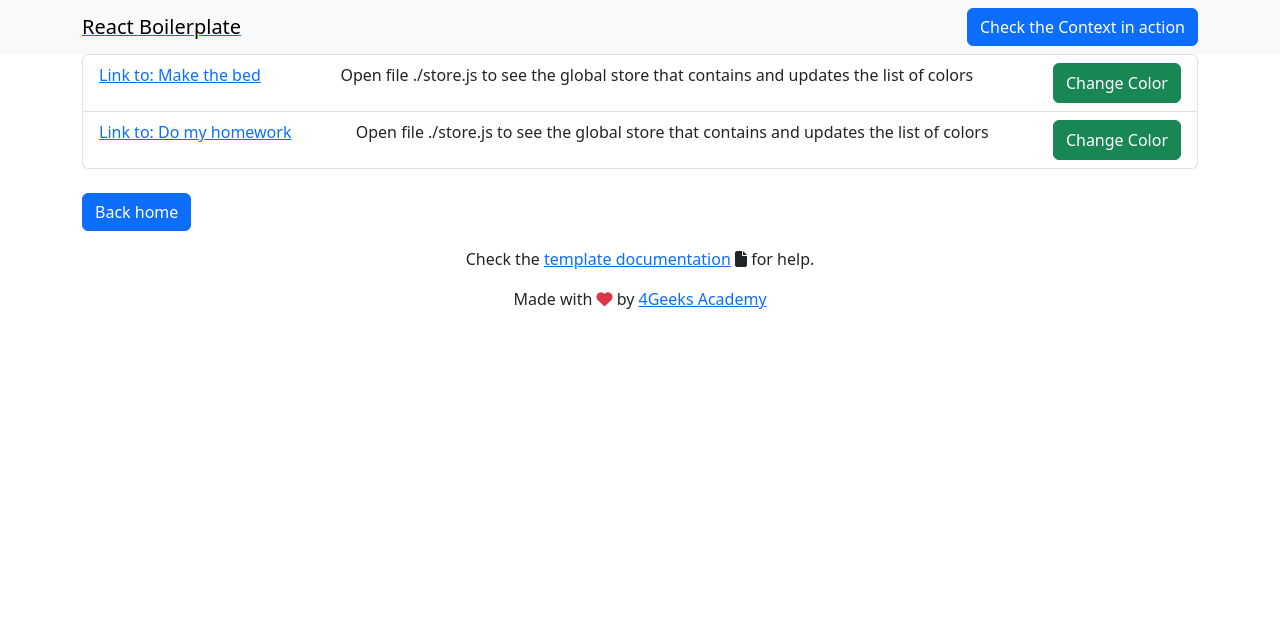
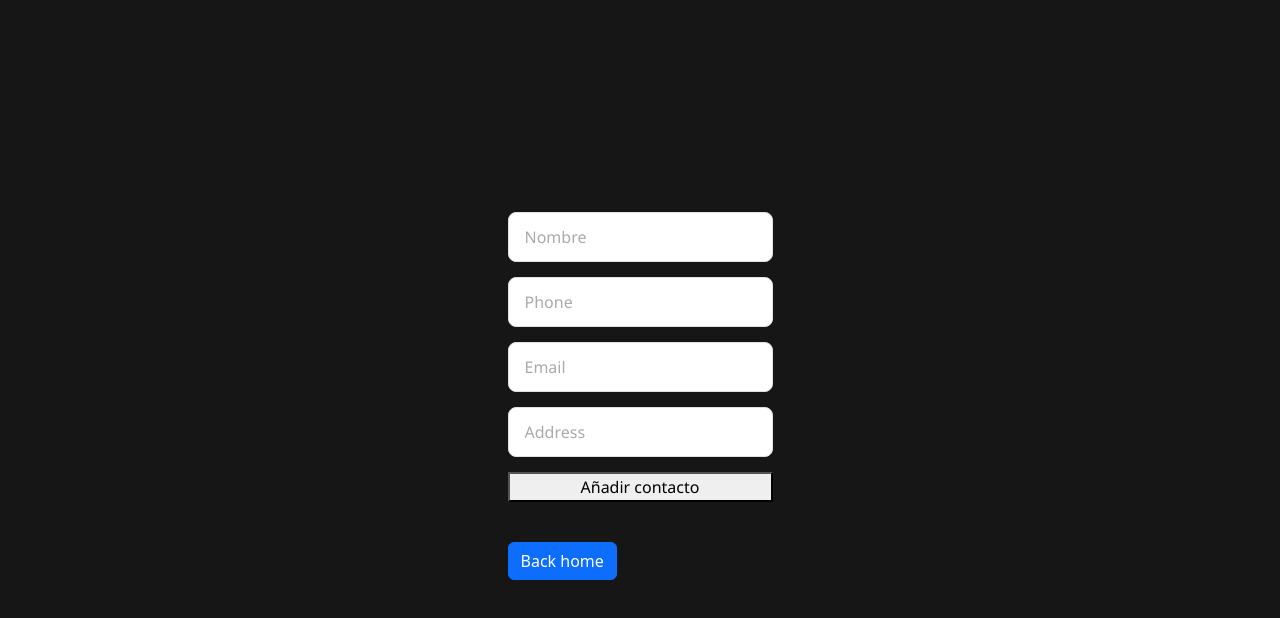
Before and after one commit to 4GeeksAcademy/ContactList-Jose-Angel, a React (Vite) app: page /demo in a window 1280 px wide. Shown: the top 618 px of the page. Built offline with nearby package versions, Linux system fonts and the light colour scheme.

Commit message:
<standar contact list>

```diff
--- a/src/components/Footer.jsx
+++ b/src/components/Footer.jsx
@@ -1,9 +1,9 @@
 export const Footer = () => (
 	<footer className="footer mt-auto py-3 text-center">
-		<p>
+		<p style={{color : "white"}}>
 			Check the <a target="_blank" href="https://4geeks.com/docs/start/start-react-advanced">template documentation</a> <i className="fa-solid fa-file"></i> for help.
 		</p>
-		<p>
+		<p style={{color : "white"}}>
 			Made with <i className="fa fa-heart text-danger" /> by{" "}
 			<a href="http://www.4geeksacademy.com">4Geeks Academy</a>
 		</p>
--- a/src/components/Navbar.jsx
+++ b/src/components/Navbar.jsx
@@ -3,14 +3,14 @@ import { Link } from "react-router-dom";
 export const Navbar = () => {
 
 	return (
-		<nav className="navbar navbar-light bg-light">
+		<nav className="navbar">
 			<div className="container">
 				<Link to="/">
-					<span className="navbar-brand mb-0 h1">React Boilerplate</span>
+					<span className="navbar-brand mb-0 h1">Lista de Contactos</span>
 				</Link>
 				<div className="ml-auto">
 					<Link to="/demo">
-						<button className="btn btn-primary">Check the Context in action</button>
+						<button className="btn btn-primary">Añadir contacto</button>
 					</Link>
 				</div>
 			</div>
--- a/src/index.css
+++ b/src/index.css
@@ -0,0 +1,70 @@
+body{
+    background-color:rgb(22, 22, 22);
+}
+nav {
+    background-color: #202020;
+}
+.contenido-li {
+    background-color: #202020;
+    color: #858484;
+    margin-left: 10px;
+    margin-right: 10px;
+    border-bottom: solid 1px rgba(255, 255, 255, 0.199);
+}
+.contact-list {
+    display: flex;
+    justify-content: center;
+    align-items: center;
+}
+.container-list {
+    height: auto;
+    width: 400px;
+    background-color: #202020;
+    margin-top: 100px;
+    color: rgba(0, 0, 0, 0.486);
+    padding: 0px;
+    padding-left: 10px;
+}
+.Name {
+    color: white;
+}
+.container-inputs{
+    display: grid;
+    justify-content: center;
+    gap: 10px;
+    margin-top: 15%;
+}
+
+.form-container {
+  display: flex;
+  flex-direction: column;
+  gap: 15px;
+  max-width: 400px;
+  margin: 20px auto;
+  font-family: 'Segoe UI', Tahoma, Geneva, Verdana, sans-serif;
+}
+
+.input {
+  padding: 12px 16px;
+  border: 1px solid #e0e0e0;
+  border-radius: 8px;
+  font-size: 16px;
+  color: #333;
+  background-color: #fff;
+  transition: all 0.3s ease;
+  outline: none;
+}
+
+.input::placeholder {
+  color: #aaa;
+  font-weight: 300;
+}
+
+.input:focus {
+  border-color: #4A90E2;
+  box-shadow: 0 0 8px rgba(74, 144, 226, 0.2);
+}
+
+.input:hover {
+  border-color: #ccc;
+}
--- a/src/pages/Demo.jsx
+++ b/src/pages/Demo.jsx
@@ -1,4 +1,5 @@
 // Import necessary components from react-router-dom and other parts of the application.
+import { useState } from "react";
 import { Link } from "react-router-dom";
 import useGlobalReducer from "../hooks/useGlobalReducer";  // Custom hook for accessing the global state.
 
@@ -6,35 +7,77 @@ export const Demo = () => {
   // Access the global state and dispatch function using the useGlobalReducer hook.
   const { store, dispatch } = useGlobalReducer()
 
+  const [inputValueName, setInputValueName] = useState('');
+  const [inputValuePhone, setInputValuePhone] = useState('');
+  const [inputValueEmail, setInputValueEmail] = useState('');
+  const [inputValueAddress, setInputValueAddress] = useState('');
+
+  const handleAddTodo = (e) => {
+    e.preventDefault();
+    if (
+      inputValueName.trim() &&
+      inputValuePhone.trim() &&
+      inputValueEmail.trim() &&
+      inputValueAddress.trim())
+    {
+      dispatch({
+        type: "ADD_CONTACT",
+        payload: {
+          userName: inputValueName,
+          phone: inputValuePhone,
+          email: inputValueEmail,
+          address: inputValueAddress
+        }
+      });
+
+      setInputValueName('');
+      setInputValuePhone('')
+      setInputValueEmail('')
+      setInputValueAddress('')
+    }
+    else {
+      return alert("Tienes que llenar todos los campos")
+    }
+  };
+
+
   return (
-    <div className="container">
-      <ul className="list-group">
-        {/* Map over the 'todos' array from the store and render each item as a list element */}
-        {store && store.todos?.map((item) => {
-          return (
-            <li
-              key={item.id}  // React key for list items.
-              className="list-group-item d-flex justify-content-between"
-              style={{ background: item.background }}>
-
-              {/* Link to the detail page of this todo. */}
-              <Link to={"/single/" + item.id}>Link to: {item.title} </Link>
-
-              <p>Open file ./store.js to see the global store that contains and updates the list of colors</p>
-
-              <button className="btn btn-success"
-                onClick={() => dispatch({
-                  type: "add_task",
-                  payload: { id: item.id, color: '#ffa500' }
-                })}>
-                Change Color
-              </button>
-            </li>
-          );
-        })}
-      </ul>
-      <br />
-
+    <div className="container-inputs">
+      <form  onSubmit={handleAddTodo} className="form-container">
+              <input type="text"
+                placeholder="Nombre"
+                className="input"
+                value={inputValueName}
+                onChange={(e) => setInputValueName(e.target.value)}
+              />
+              <input type="tel"
+                placeholder="Phone"
+                className="input"
+                value={inputValuePhone}
+                //oninput={this.value = this.value.replace(/[^0-9]/g, '')}
+                onChange={(e) => setInputValuePhone(e.target.value)}
+              />
+              <input type="email"
+                placeholder="Email"
+                className="input"
+                value={inputValueEmail}
+                onChange={(e) => setInputValueEmail(e.target.value)}
+              />
+              <input type="text"
+                placeholder="Address"
+                className="input"
+                value={inputValueAddress}
+                onChange={(e) => setInputValueAddress(e.target.value)}
+              />
+              <button type="submit">Añadir contacto</button>
+            </form>
+      {/* Map over the 'todos' array from the store and render each item as a list element */}
+      {store && store.contacts?.map((item) => {
+        return (
+          <div key={item.id} className="contact-card">
+            </div>
+        );
+      })}
       <Link to="/">
         <button className="btn btn-primary">Back home</button>
       </Link>
--- a/src/pages/Home.jsx
+++ b/src/pages/Home.jsx
@@ -6,11 +6,20 @@ export const Home = () => {
   const {store, dispatch} =useGlobalReducer()
 
 	return (
-		<div className="text-center mt-5">
-			<h1>Hello Rigo!!</h1>
-			<p>
-				<img src={rigoImageUrl} />
-			</p>
+		<div className="contact-list">
+			<ul className="container-list" style={{listStyleType: "none"}}>
+				{store && store.contacts?.map((item)=> {
+					return (
+				<li className="contenido-li">
+					<p className="Name">{item.userName}</p>
+					<p>{item.phone}</p>
+					<p>{item.email}</p>
+					<p>{item.address}</p>
+				</li>
+					);
+				})}
+
+			</ul>
 		</div>
 	);
 };
--- a/src/routes.jsx
+++ b/src/routes.jsx
@@ -12,6 +12,16 @@ import { Demo } from "./pages/Demo";
 
 export const router = createBrowserRouter(
     createRoutesFromElements(
+      <>
+      <Route path="/demo" element={<Demo />} />
+      <Route path="/" element={<Layout />} errorElement={<h1>Not found!</h1>} >
+
+        {/* Nested Routes: Defines sub-routes within the BaseHome component. */}
+        <Route path= "/" element={<Home />} />
+        <Route path="/single/:theId" element={ <Single />} />  {/* Dynamic route for single items */}
+
+      </Route>
+      </>
     // CreateRoutesFromElements function allows you to build route elements declaratively.
     // Create your routes here, if you want to keep the Navbar and Footer in all views, add your new routes inside the containing Route.
     // Root, on the contrary, create a sister Route, if you have doubts, try it!
@@ -19,12 +29,6 @@ export const router = createBrowserRouter(
     // Note: The child paths of the Layout element replace the Outlet component with the elements contained in the "element" attribute of these child paths.
 
       // Root Route: All navigation will start from here.
-      <Route path="/" element={<Layout />} errorElement={<h1>Not found!</h1>} >
 
-        {/* Nested Routes: Defines sub-routes within the BaseHome component. */}
-        <Route path= "/" element={<Home />} />
-        <Route path="/single/:theId" element={ <Single />} />  {/* Dynamic route for single items */}
-        <Route path="/demo" element={<Demo />} />
-      </Route>
     )
 );
--- a/src/store.js
+++ b/src/store.js
@@ -1,32 +1,32 @@
 export const initialStore=()=>{
   return{
     message: null,
-    todos: [
+    contacts: [
       {
-        id: 1,
-        title: "Make the bed",
-        background: null,
-      },
-      {
-        id: 2,
-        title: "Do my homework",
-        background: null,
+        id:1,
+        userName: "Erwin Aguero",
+        phone: "+38 02348512",
+        email: "profeGuapo@gmail.com",
+        address: "Su casa",
       }
-    ]
+    ],
   }
 }
-
 export default function storeReducer(store, action = {}) {
   switch(action.type){
-    case 'add_task':
-
-      const { id,  color } = action.payload
-
+      case "ADD_CONTACT":
       return {
         ...store,
-        todos: store.todos.map((todo) => (todo.id === id ? { ...todo, background: color } : todo))
+        contacts: [
+          ...store.contacts,
+          {
+            id: Date.now(),
+            ...action.payload
+          }
+        ]
       };
+
     default:
-      throw Error('Unknown action.');
+      throw Error('Unknown action: ' + action.type);
   }
 }
```
Also changed, not shown: 1 other file (tests, documents, lock files or other folders).
